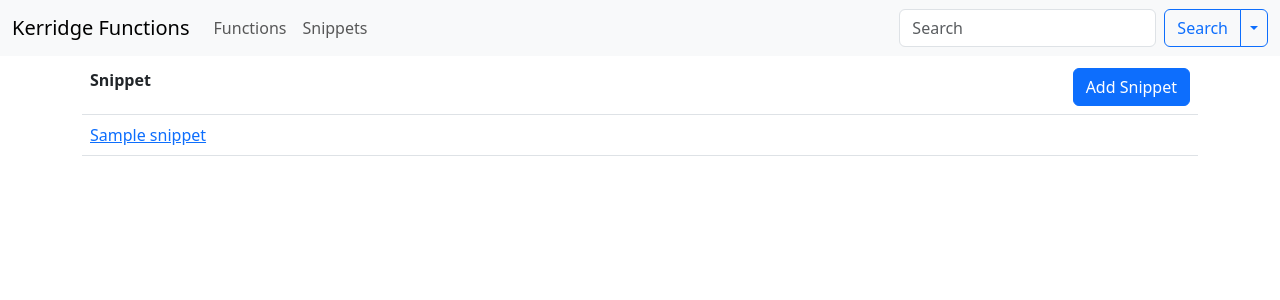
After one commit to ryanbdclark/kerridge_functions, a Flask app: page /snippets in a window 1280 px wide. The commit adds this page. Shown: the top 300 px of the page. Run offline with Flask 3, Linux system fonts and the light colour scheme; a database or web service that is not in the repository returns one stand-in record (values such as "Sample title"); parts of the project's set-up code (start-up, migrations or seed data) failed here and were passed over; some libraries are stand-ins or nearby versions.

Commit message:
Multiple Changes
Added ability to add useful code snippets that aren't tied to a module/function
Changed Landing Page
Improved navigation bar
search now searches snippets and functions

```diff
--- a/config.json
+++ b/config.json
@@ -4,6 +4,6 @@
         "host": "localhost",
         "database": "kerridge-functions",
         "user": "test",
-        "password": "test"
+        "password": "password"
     }
 }
--- a/webapp/app.py
+++ b/webapp/app.py
@@ -69,9 +69,11 @@ def execute_search(search_term):
     cur = conn.cursor(cursor_factory=psycopg2.extras.RealDictCursor)
     response = request.form.to_dict()
     formatted_functions = {}
+    formatted_snippets = {}
     functions = []
+    snippets=[]
 
-    if "search-name" in response.keys():
+    if "search-functions-name" in response.keys():
         cur.execute(
             """SELECT * FROM functions WHERE name ILIKE %s""",
             [
@@ -81,7 +83,7 @@ def execute_search(search_term):
 
         functions.append(cur.fetchall())
 
-    if "search-description" in response.keys():
+    if "search-functions-description" in response.keys():
         cur.execute(
             """SELECT * FROM functions WHERE description ILIKE %s OR detailed_description ILIKE %s""",
             [
@@ -92,7 +94,7 @@ def execute_search(search_term):
 
         functions.append(cur.fetchall())
 
-    if "search-definition" in response.keys():
+    if "search-functions-definition" in response.keys():
         cur.execute(
             """SELECT * FROM functions WHERE definition ILIKE %s""",
             [
@@ -102,10 +104,11 @@ def execute_search(search_term):
 
         functions.append(cur.fetchall())
 
-    if "search-examples" in response.keys():
+    if "search-functions-examples" in response.keys():
         cur.execute(
-            """SELECT * FROM functions LEFT JOIN examples ON functions.module = examples.module AND functions.name = examples.function WHERE example ILIKE %s""",
+            """SELECT * FROM functions LEFT JOIN examples ON functions.module = examples.module AND functions.name = examples.function WHERE example ILIKE %s OR title ILIKE %s""",
             [
+                "%" + search_term + "%",
                 "%" + search_term + "%",
             ],
         )
@@ -115,7 +118,32 @@ def execute_search(search_term):
     for function_list in functions:
         formatted_functions = formatted_functions | format_functions(function_list)
 
-    return formatted_functions
+    if "search-snippets-title" in response.keys():
+        cur.execute(
+            """SELECT * FROM snippets WHERE title ILIKE %s""",
+            [
+                "%" + search_term + "%",
+            ],
+        )
+
+        snippets.append(cur.fetchall())
+
+    if "search-snippets-body" in response.keys():
+        cur.execute(
+            """SELECT * FROM snippets WHERE body ILIKE %s""",
+            [
+                "%" + search_term + "%",
+            ],
+        )
+
+        snippets.append(cur.fetchall())
+
+    for snippet_list in snippets:
+        for snippet_dict in snippet_list:
+            formatted_snippets[snippet_dict['sequence']] = {'title':snippet_dict['title'], 'body':snippet_dict['body']}
+
+
+    return {"functions":formatted_functions, "snippets":formatted_snippets}
 
 
 def get_functions(module):
@@ -129,6 +157,30 @@ def get_functions(module):
 
     cur.close()
     return formatted_functions
+
+def get_snippets():
+    conn = get_db_connection()
+    cur = conn.cursor(cursor_factory=psycopg2.extras.RealDictCursor)
+
+    formatted_functions = {}
+    cur.execute("""SELECT * FROM snippets""")
+
+    snippets = cur.fetchall()
+
+    cur.close()
+    return snippets
+
+def get_snippet(snippet):
+    conn = get_db_connection()
+    cur = conn.cursor(cursor_factory=psycopg2.extras.RealDictCursor)
+
+    formatted_functions = {}
+    cur.execute("""SELECT * FROM snippets WHERE sequence = %s""", [snippet])
+
+    snippet = cur.fetchone()
+
+    cur.close()
+    return snippet
 
 
 def get_function(module, function):
@@ -158,14 +210,14 @@ def get_function(module, function):
             formatted_function["params_out"][param["name"]] = param["description"]
 
     cur.execute(
-        """SELECT sequence, example FROM examples WHERE module=%s AND function=%s ORDER BY sequence ASC""",
+        """SELECT sequence, example, title FROM examples WHERE module=%s AND function=%s ORDER BY sequence ASC""",
         [formatted_function["module"], formatted_function["name"]],
     )
 
     examples = cur.fetchall()
 
     for example in examples:
-        formatted_function["examples"][example["sequence"]] = example["example"]
+        formatted_function["examples"][example["sequence"]] = {"title": example["title"], "body":example["example"]}
 
     cur.close()
 
@@ -215,6 +267,62 @@ tinymce.init_app(app)
 def index():
     return render_template("index.html", modules=get_modules())
 
+@app.route("/functions")
+def functions_landing_page():
+    return render_template("functions.html", modules=get_modules())
+
+@app.route("/snippets")
+def snippets():
+    return render_template("snippets.html", snippets=get_snippets())
+
+@app.route("/snippet/<snippet>")
+def snippet(snippet):
+    return render_template("snippet.html", snippet=get_snippet(snippet))
+
+@app.route("/snippets/add", methods=["POST"])
+def add_snippet():
+    response = request.form.to_dict()
+
+    conn = get_db_connection()
+    cur = conn.cursor()
+    cur.execute(
+        "INSERT INTO snippets (title, body) VALUES (%s,%s)",
+        [response["snippet_title"], response["snippet_body"]],
+    )
+
+    cur.close()
+    conn.commit()
+
+    return redirect(url_for("snippets", snippets=get_snippets()))
+
+@app.route(
+    "/snippet/<snippet_sequence>/delete",
+    methods=["POST"],
+)
+def delete_snippet(snippet_sequence):
+    conn = get_db_connection()
+    cur = conn.cursor()
+    cur.execute("DELETE FROM snippets WHERE sequence = %s", [snippet_sequence])
+    cur.close()
+    conn.commit()
+    return redirect(url_for("snippets"))
+
+
+@app.route(
+    "/snippet/<snippet_sequence>/edit",
+    methods=["POST"],
+)
+def edit_snippet(snippet_sequence):
+    response = request.form.to_dict()
+    conn = get_db_connection()
+    cur = conn.cursor()
+    cur.execute(
+        "UPDATE snippets SET title=%s, body=%s WHERE sequence = %s",
+        [response["snippet_title"], response["snippet_body"], snippet_sequence],
+    )
+    cur.close()
+    conn.commit()
+    return redirect(url_for("snippet", snippet=snippet_sequence))
 
 @app.route("/module/<module>")
 def module_page(module):
@@ -237,10 +345,9 @@ def view_function(module, function):
 def search():
     search_term = request.form.to_dict()["search"]
     return render_template(
-        "module.html",
-        module=search_term,
-        description="",
-        functions=execute_search(search_term),
+        "search_result.html",
+        search_term=search_term,
+        result=execute_search(search_term),
     )
 
 
@@ -251,8 +358,8 @@ def add_example(module, function):
     conn = get_db_connection()
     cur = conn.cursor()
     cur.execute(
-        "INSERT INTO examples (module, function, example) VALUES (%s,%s,%s)",
-        [module, function, response["example_text_create"]],
+        "INSERT INTO examples (module, function, example, title) VALUES (%s,%s,%s, %s)",
+        [module, function, response["example_text_create"], response["example_text_create_title"]],
     )
 
     cur.close()
@@ -283,8 +390,8 @@ def edit_example(module, function, example_sequence):
     conn = get_db_connection()
     cur = conn.cursor()
     cur.execute(
-        "UPDATE examples SET example=%s WHERE sequence = %s",
-        [response["example_text_edit_" + example_sequence], example_sequence],
+        "UPDATE examples SET example=%s, title=%s WHERE sequence = %s",
+        [response["example_text_edit_" + example_sequence], response["example_text_edit_title_" + example_sequence], example_sequence],
     )
     cur.close()
     conn.commit()
--- a/webapp/static/css/style.css
+++ b/webapp/static/css/style.css
@@ -1,8 +1,21 @@
-#example-button{
-    float:right;
+#example-button {
+    float: right;
     margin-top: 1em;
 }
 
-textarea{
+#edit-snippet-button {
+    float: right;
+    margin-top: 1em;
+}
+
+#add-snippet-button {
+    float: right;
+}
+
+textarea {
     max-width: 100000px;
 }
+
+.container{
+    margin-top: 60px;
+}
--- a/webapp/templates/base.html
+++ b/webapp/templates/base.html
@@ -1,11 +1,11 @@
 <!doctype html>
-<html lang="en">
+<html lang="en" data-bs-theme="auto">
 
 <head>
     {% block head %}
     <!-- Required meta tags -->
     <meta charset="utf-8">
-    <meta name="viewport" content="width=device-width, initial-scale=1, shrink-to-fit=no">
+    <meta name="viewport" content="width=device-width, initial-scale=1">
     <!-- Bootstrap CSS -->
     <link rel="stylesheet" href="https://cdn.jsdelivr.net/npm/bootstrap@5.3.0/dist/css/bootstrap.min.css"
         integrity="sha384-9ndCyUaIbzAi2FUVXJi0CjmCapSmO7SnpJef0486qhLnuZ2cdeRhO02iuK6FUUVM" crossorigin="anonymous">
@@ -15,14 +15,25 @@
 </head>
 
 <body>
-    <nav class="navbar navbar-expand-lg navbar-light bg-light">
+    <nav class="navbar navbar-expand-lg fixed-top bg-body-tertiary">
+        <div class="container-fluid">
             <a class="navbar-brand" href="{{ url_for('index')}}">Kerridge Functions</a>
-        <form class="row row-cols-lg-auto g-3 align-items-center" action="{{ url_for('search') }}" method="post">
-            <div class="col-12">
-                <input type="search" class="form-control rounded" placeholder="Search" aria-label="Search"
+            <button class="navbar-toggler" type="button" data-bs-toggle="collapse" data-bs-target="#navbarCollapse"
+                aria-controls="navbarCollapse" aria-expanded="false" aria-label="Toggle navigation">
+                <span class="navbar-toggler-icon"></span>
+            </button>
+            <div class="collapse navbar-collapse" id="navbarCollapse">
+                <ul class="navbar-nav me-auto mb-2 mb-md-0">
+                    <li class="nav-item">
+                        <a class="nav-link" href="{{ url_for('functions_landing_page') }}">Functions</a>
+                    </li>
+                    <li class="nav-item">
+                        <a class="nav-link" href="{{ url_for('snippets') }}">Snippets</a>
+                    </li>
+                </ul>
+                <form class="d-flex" role="search" action="{{ url_for('search') }}" method="post">
+                    <input type="search" class="form-control me-2" placeholder="Search" aria-label="Search"
                         aria-describedby="search-addon" id="search" name="search" />
-            </div>
-            <div class="col-12">
                     <div class="btn-group">
                         <button type="submit" class="btn btn-outline-primary">Search</button>
                         <button type="button" class="btn btn-outline-primary dropdown-toggle dropdown-toggle-split"
@@ -30,40 +41,59 @@
                             <span class="visually-hidden">Toggle Dropdown</span>
                         </button>
                         <ul class="dropdown-menu">
+                            <li>Functions</li>
+                            <li>
+                                <hr class="dropdown-divider">
+                            </li>
                             <li><a class="dropdown-item" href="#">
-                                <div class="form-check"><input class="form-check-input" type="checkbox" value="" checked
-                                        id="search-name" name="search-name"/><label class="form-check-label"
-                                        for="search-name">Name</label></label></div>
-                            </a></li>
-                        <li><a class="dropdown-item" href="#">
-                                <div class="form-check"><input class="form-check-input" type="checkbox" value="" checked
-                                        id="search-description" name="search-description"/><label class="form-check-label"
-                                        for="search-name">Description</label></label></div>
+                                    <div class="form-check"><input class="form-check-input" type="checkbox" value=""
+                                            checked id="search-functions-name" name="search-functions-name" /><label
+                                            class="form-check-label" for="search-functions-name">Name</label></label>
+                                    </div>
                                 </a></li>
                             <li><a class="dropdown-item" href="#">
                                     <div class="form-check"><input class="form-check-input" type="checkbox" value=""
-                                        id="search-definition" name="search-definition"/><label class="form-check-label"
-                                        for="search-name">Definition</label></label></div>
+                                            checked id="search-functions-description"
+                                            name="search-functions-description" /><label class="form-check-label"
+                                            for="search-functions-description">Description</label></label></div>
                                 </a></li>
                             <li><a class="dropdown-item" href="#">
                                     <div class="form-check"><input class="form-check-input" type="checkbox" value=""
-                                        id="search-examples" name="search-examples"/><label class="form-check-label"
-                                        for="search-name">Examples</label></label></div>
+                                            id="search-functions-definition" name="search-functions-definition" /><label
+                                            class="form-check-label"
+                                            for="search-functions-definition">Definition</label></label></div>
+                                </a></li>
+                            <li><a class="dropdown-item" href="#">
+                                    <div class="form-check"><input class="form-check-input" type="checkbox" value=""
+                                            id="search-functions-examples" name="search-functions-examples" /><label
+                                            class="form-check-label"
+                                            for="search-functions-examples">Examples</label></label></div>
+                                </a></li>
+                            <li>Snippets</li>
+                            <li>
+                                <hr class="dropdown-divider">
+                            </li>
+                            <li><a class="dropdown-item" href="#">
+                                    <div class="form-check"><input class="form-check-input" type="checkbox" value=""
+                                            checked id="search-snippets-title" name="search-snippets-title" /><label
+                                            class="form-check-label" for="search-snippets-title">Title</label></label>
+                                    </div>
+                                </a></li>
+                            <li><a class="dropdown-item" href="#">
+                                    <div class="form-check"><input class="form-check-input" type="checkbox" value=""
+                                            checked id="search-snippets-body" name="search-snippets-body" /><label
+                                            class="form-check-label" for="search-snippets-body">Body</label></label>
+                                    </div>
                                 </a></li>
                         </ul>
                     </div>
-            </div>
                     <input type="hidden" name="csrf_token" value="{{ csrf_token() }}">
                 </form>
-        <button class="navbar-toggler ms-auto" type="button" data-bs-toggle="collapse"
-            data-bs-target="#navbarSupportedContent" aria-controls="navbarSupportedContent" aria-expanded="false"
-            aria-label="Toggle navigation">
-            <span class="navbar-toggler-icon"></span>
-        </button>
-        <div class="collapse navbar-collapse" id="navbarSupportedContent">
+            </div>
         </div>
     </nav>
-    <div class="container">
+    <main class="container">
+        <div>
             {% with messages = get_flashed_messages(with_categories=true) %}
             <!-- Categories: success (green), info (blue), warning (yellow), danger (red) -->
             {% if messages %}
@@ -77,6 +107,7 @@
             {% endwith %}
             {% block content %} {% endblock %}
         </div>
+    </main>
 
     <!-- Optional JavaScript -->
     <!-- jQuery first, then Popper.js, then Bootstrap JS -->
@@ -88,7 +119,6 @@
         integrity="sha384-fbbOQedDUMZZ5KreZpsbe1LCZPVmfTnH7ois6mU1QK+m14rQ1l2bGBq41eYeM/fS"
         crossorigin="anonymous"></script>
 
-
 </body>
 
 </html>
--- /dev/null
+++ b/webapp/templates/snippets.html
@@ -0,0 +1,84 @@
+{% extends 'base.html' %}
+{% block content %}
+<table class="table">
+    <thead>
+        <tr>
+            <th>
+                Snippet
+                <button id="add-snippet-button" class="btn btn-primary" type="button" data-bs-toggle="modal"
+                data-bs-target="#create_snippet_modal">Add Snippet</button>
+            </th>
+        </tr>
+    </thead>
+    <tbody>
+        {% for snippet in snippets %}
+        <tr>
+            <td><a href="{{ url_for('snippet', snippet=snippet['sequence']) }}">{{ snippet['title'] }}</a></td>
+        </tr>
+        {% endfor %}
+    </tbody>
+</table>
+
+<div class="modal fade" id="create_snippet_modal" data-bs-focus="false" tabindex="-1" role="dialog"
+    aria-labelledby="snippetModalLabel" aria-hidden="true">
+    <div class="modal-dialog" role="document" aria-hidden="true">
+        <div class="modal-content">
+            <div class="modal-header">
+                <h5 class="modal-title" id="snippetModalLabel">Add Example</h5>
+                <button type="button" class="close" data-bs-dismiss="modal" aria-label="Close">
+                    <span aria-hidden="true">&times;</span>
+                </button>
+            </div>
+            <div class="modal-body">
+                <section class="create-user-form container">
+                    <form method="post"
+                        action="{{ url_for('add_snippet')}}">
+                        <div class="form-group">
+                            <div class="row g-3 align-items-center">
+                                <div class="col-auto">
+                                    <label for="snippet_title"
+                                        class="col-form-label">Title:</label>
+                                </div>
+                                <div class="col-auto">
+                                    <input type="text" class="form-control" name="snippet_title"
+                                        id="snippet_title" value=""
+                                        required>
+                                </div>
+                            </div>
+                            <br>
+                            <textarea style="width: 440px;" class="from-control" id="snippet_body"
+                                name="snippet_body" rows=20></textarea>
+                </section>
+            </div>
+            <div class="modal-footer">
+                <button type="submit" class="btn btn-primary">
+                    Save
+                </button>
+                <button type="button" class="btn btn-secondary" data-bs-dismiss="modal">Cancel</button>
+                <input type="hidden" name="csrf_token" value="{{ csrf_token() }}">
+                </form>
+            </div>
+        </div>
+    </div>
+</div>
+
+<script src="https://cdnjs.cloudflare.com/ajax/libs/tinymce/4.5.1/tinymce.min.js"
+    integrity="sha512-SJh7xW/9SLzllt0PqjnYlomfUPi7UYF40TXU5m6kVXLFr1hdKe+L8Tqqoi1y9vlsMQBdGC2lZI0d6w04Nn6piQ=="
+    crossorigin="anonymous" referrerpolicy="no-referrer"></script>
+
+<script type="text/javascript">
+    tinymce.init({
+        selector: "textarea[id='snippet_body']",
+        height: 300,
+        theme: 'modern',
+        plugins: [
+            'advlist autolink lists link charmap preview hr anchor pagebreak',
+            'searchreplace wordcount visualblocks visualchars fullscreen',
+            'nonbreaking contextmenu directionality codesample',
+            'paste textcolor colorpicker textpattern imagetools'
+        ],
+        toolbar1: 'undo redo | styleselect | bold italic | alignleft aligncenter alignright alignjustify | bullist numlist outdent indent | link image | preview | forecolor backcolor codesample | fullscreen',
+        paste_data_images: true
+    });
+</script>
+{% endblock %}
```
Also changed, not shown: init_db.py (+19 -0 lines), webapp/templates/function.html (+26 -6 lines), webapp/templates/functions.html (added, +19 -0 lines), webapp/templates/index.html (+3 -16 lines), webapp/templates/search_result.html (added, +73 -0 lines), webapp/templates/snippet.html (added, +80 -0 lines), 1 other file. Lines whose indentation alone changed are shown as unchanged.
